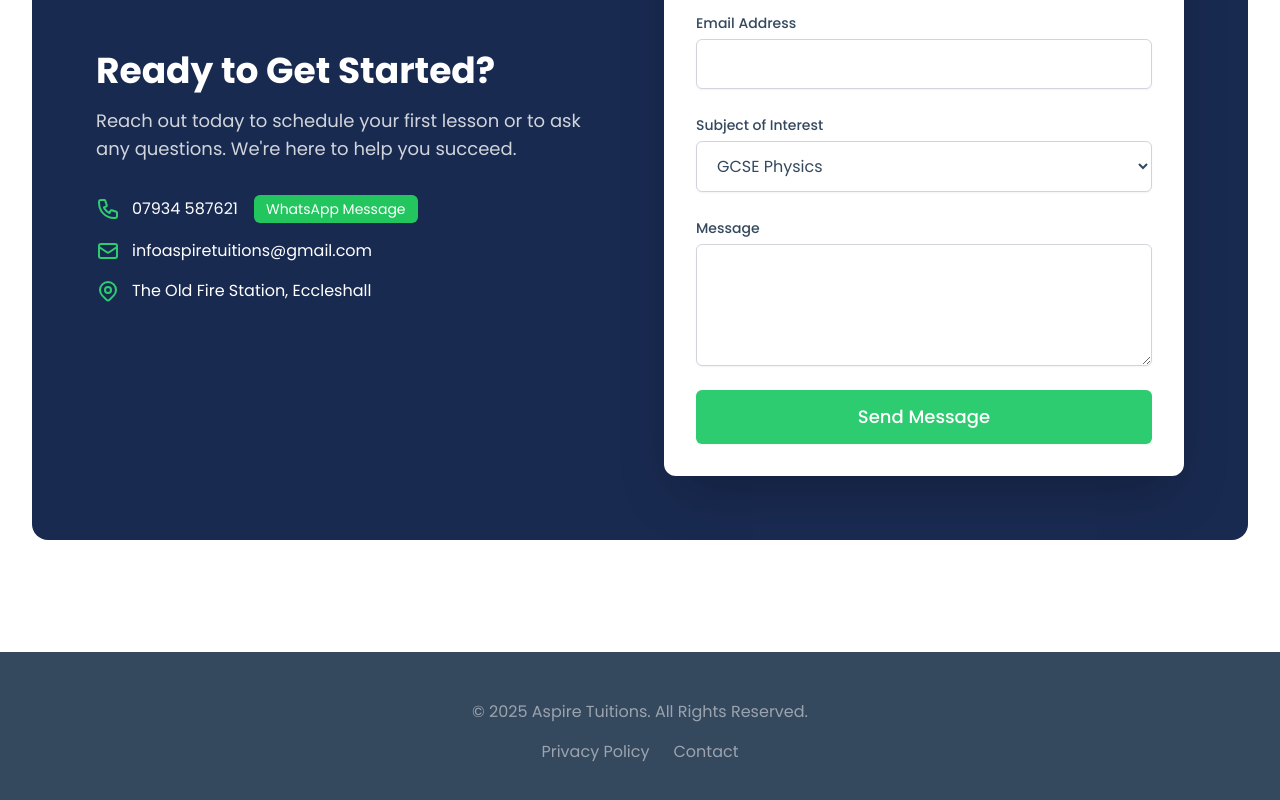
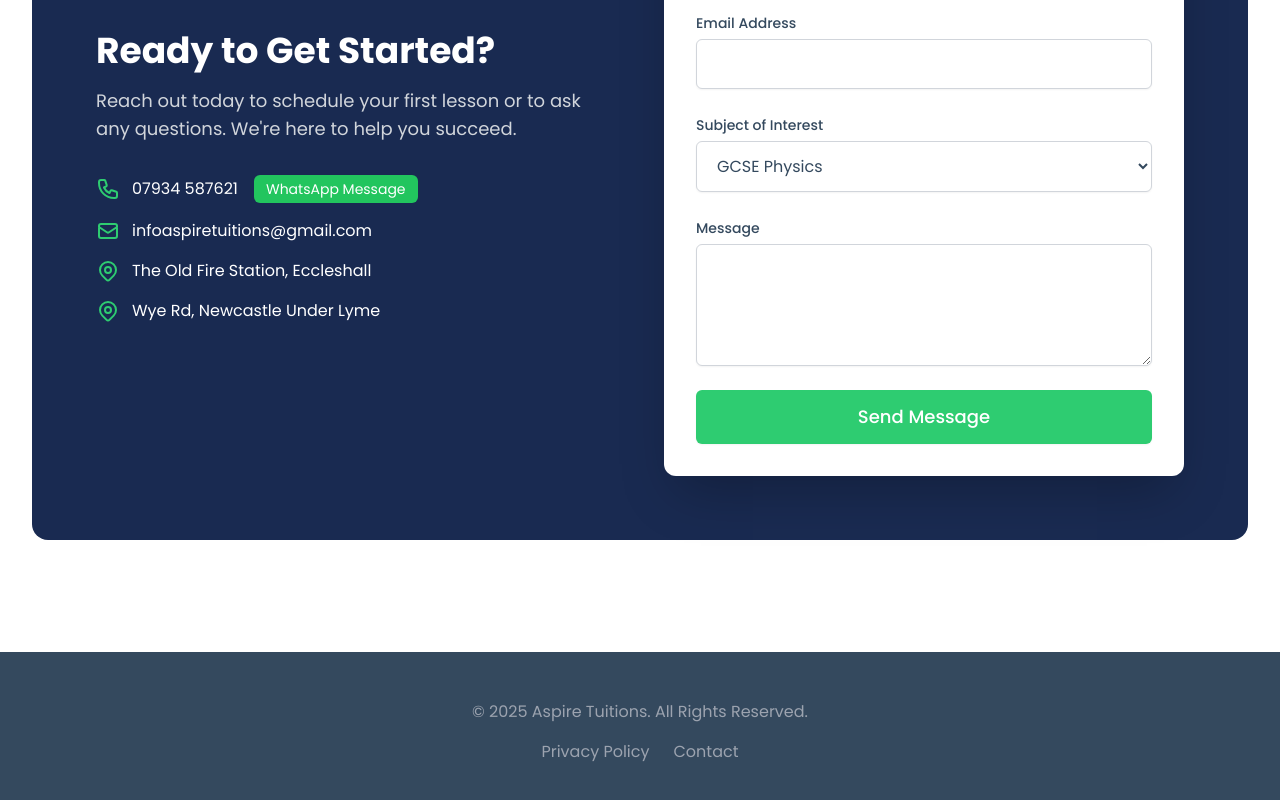
Before and after one commit to rajalamanda/aspiretuition2, a plain HTML site: page index.html in a window 1280 px wide. Shown: the part 5504-6304 px from the top of the page. Drawn offline with nearby package versions, Linux system fonts and the light colour scheme.

Commit message:
Update index.html

```diff
--- a/index.html
+++ b/index.html
@@ -363,6 +363,10 @@
                          <svg class="w-6 h-6 mr-3 text-emerald" fill="none" stroke="currentColor" viewBox="0 0 24 24" xmlns="http://www.w3.org/2000/svg"><path stroke-linecap="round" stroke-linejoin="round" stroke-width="2" d="M17.657 16.657L13.414 20.9a1.998 1.998 0 01-2.827 0l-4.244-4.243a8 8 0 1111.314 0z"></path><path stroke-linecap="round" stroke-linejoin="round" stroke-width="2" d="M15 11a3 3 0 11-6 0 3 3 0 016 0z"></path></svg>
                          <span class="group-hover:underline">The Old Fire Station, Eccleshall</span>
                      </a>
+                     <a href="https://www.google.com/maps/embed?pb=!4v1749305510913!6m8!1m7!1sFop1BoYrQEVjwKdAqhAFgw!2m2!1d52.98787416998781!2d-2.235446891491626!3f193.09956372894084!4f-1.9897300903624568!5f0.7820865974627469" target="_blank" class="flex items-center group">
+                         <svg class="w-6 h-6 mr-3 text-emerald" fill="none" stroke="currentColor" viewBox="0 0 24 24" xmlns="http://www.w3.org/2000/svg"><path stroke-linecap="round" stroke-linejoin="round" stroke-width="2" d="M17.657 16.657L13.414 20.9a1.998 1.998 0 01-2.827 0l-4.244-4.243a8 8 0 1111.314 0z"></path><path stroke-linecap="round" stroke-linejoin="round" stroke-width="2" d="M15 11a3 3 0 11-6 0 3 3 0 016 0z"></path></svg>
+                         <span class="group-hover:underline">Wye Rd, Newcastle Under Lyme</span>
+                     </a>
                  </div>
             </div>
             <div class="bg-white p-8 rounded-xl shadow-2xl">
```
